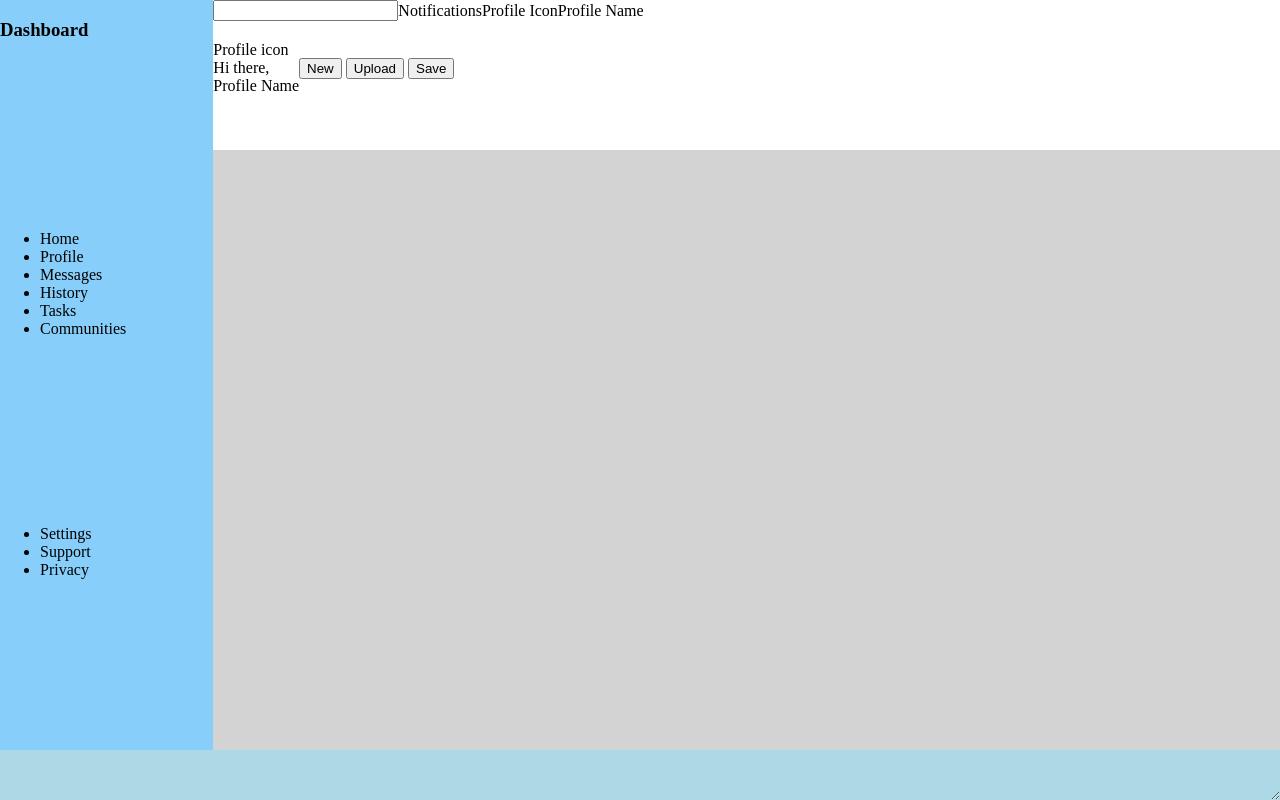
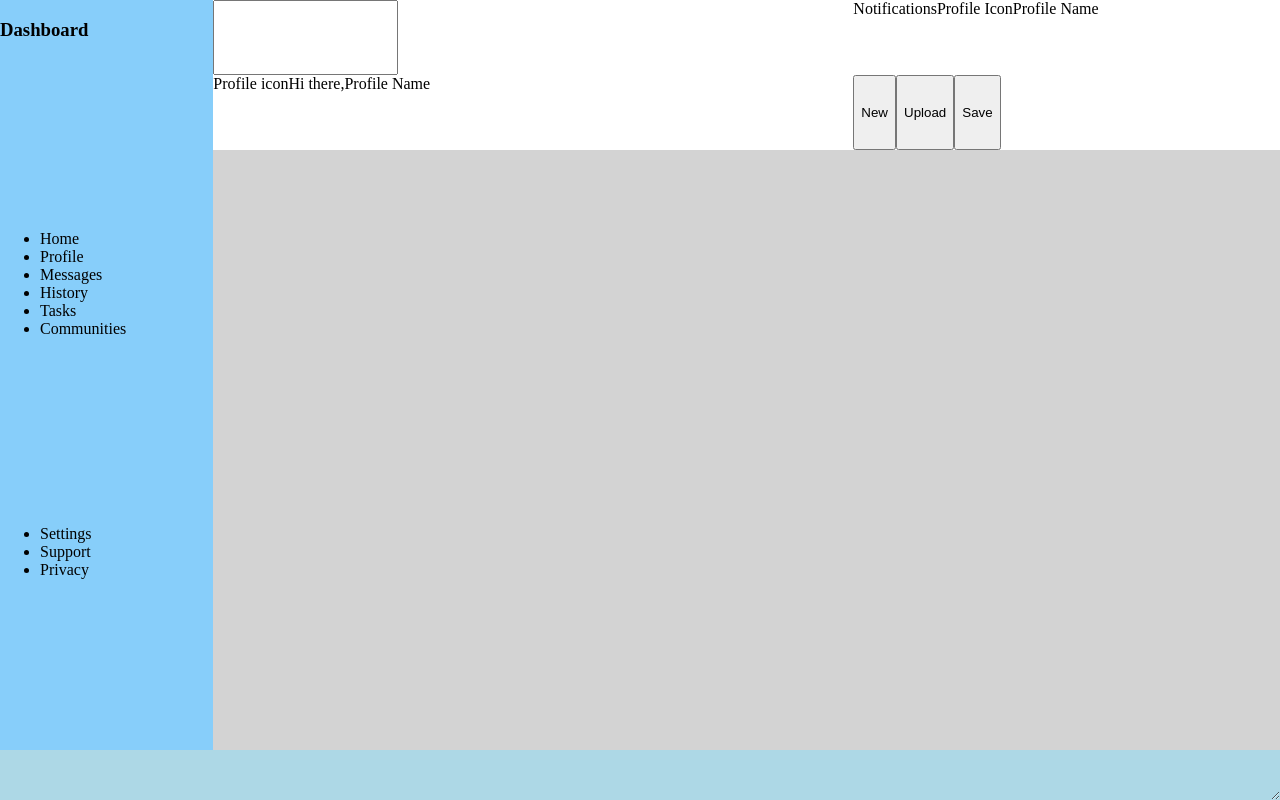
Before and after one commit to Corythchambers/odin-practice, a plain HTML site: page intermediate html and css/grids/grid project/index.html in a window 1280 px wide. Drawn offline with Linux system fonts and the light colour scheme.

Commit message:
iteration

```diff
--- a/intermediate html and css/grids/grid project/index.html
+++ b/intermediate html and css/grids/grid project/index.html
@@ -8,6 +8,26 @@
 </head>
 <body>
     <div class="content-container">
+        <div class="header">
+            <div id="search">
+                <input type="text">
+            </div>
+            <div id="top-nav-buttons">
+                <div>Notifications</div>
+                <div>Profile Icon</div>
+                <div>Profile Name</div>
+            </div>
+            <div id="nav-message">
+                <div>Profile icon</div>
+                <div>Hi there,</div>
+                <div>Profile Name</div>
+            </div>
+            <div id="nav-buttons">
+                <button>New</button>
+                <button>Upload</button>
+                <button>Save</button>
+            </div>
+        </div>
         <div class="sidebar">
             <h3>Dashboard</h3>
             <ul>
@@ -24,26 +44,6 @@
                 <li>Privacy</li>
             </ul>
         </div>
-        <div class="header">
-            <div id="top-nav">
-                <input type="text">
-                <div>Notifications</div>
-                <div>Profile Icon</div>
-                <div>Profile Name</div>
-            </div>
-            <div id="nav">
-                <div id="nav-message">
-                    <div>Profile icon</div>
-                    <div>Hi there,</div>
-                    <div>Profile Name</div>
-                </div>
-                <div id="nav-buttons">
-                    <button>New</button>
-                    <button>Upload</button>
-                    <button>Save</button>
-                </div>
-            </div>
-        </div>
         <div class="main-content">
         </div>
     </div>
--- a/intermediate html and css/grids/grid project/styles.css
+++ b/intermediate html and css/grids/grid project/styles.css
@@ -27,8 +27,12 @@ html, body {
     grid-column: 2 / 10;
     grid-row: 1 / 2;
     background-color: white;
+    display: grid;
+    grid-template-columns: 3fr 2fr
+}
+
+.header > * {
     display: flex;
-    flex-direction: column;
 }
 
 .main-content {
@@ -42,13 +46,3 @@ html, body {
     align-items: center; /* Vertically center the items */
     padding: 10px;
 }
-
-#top-nav, #nav {
-    display: flex;
-    flex-direction: row;
-    align-items: center;
-}
-
-#top-nav {
-    margin-bottom: 20px;
-}
```
